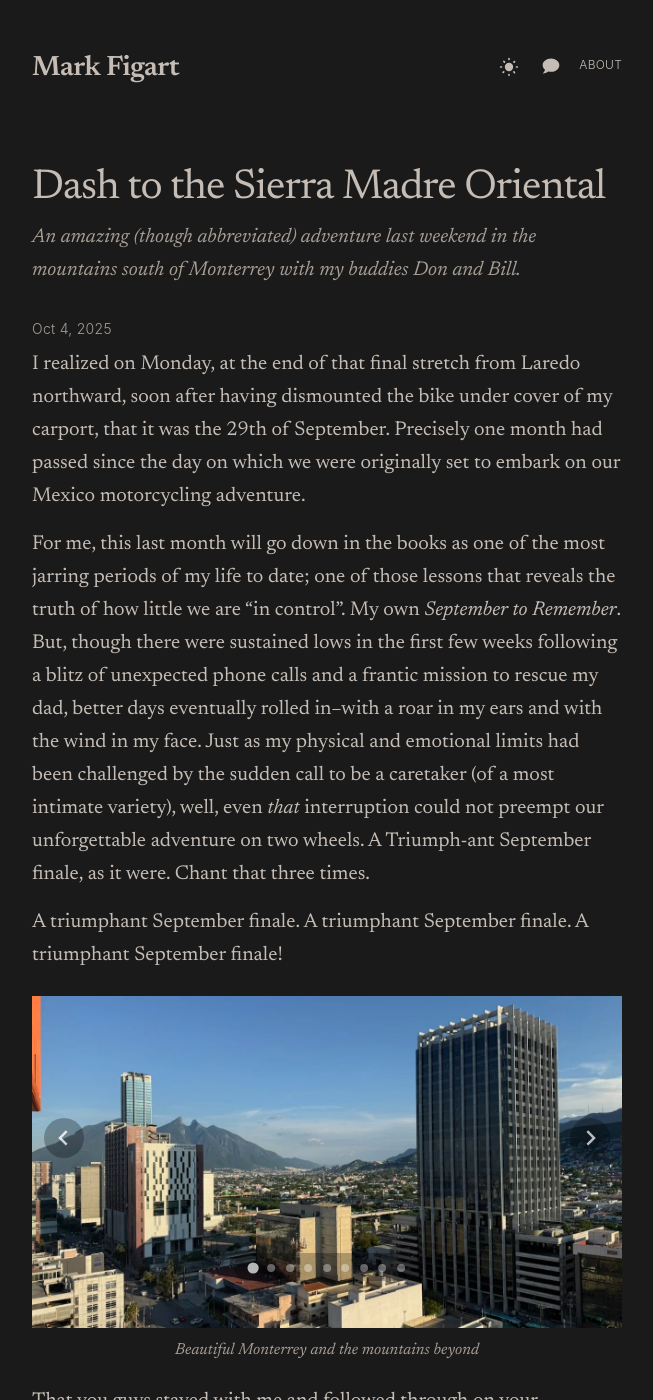
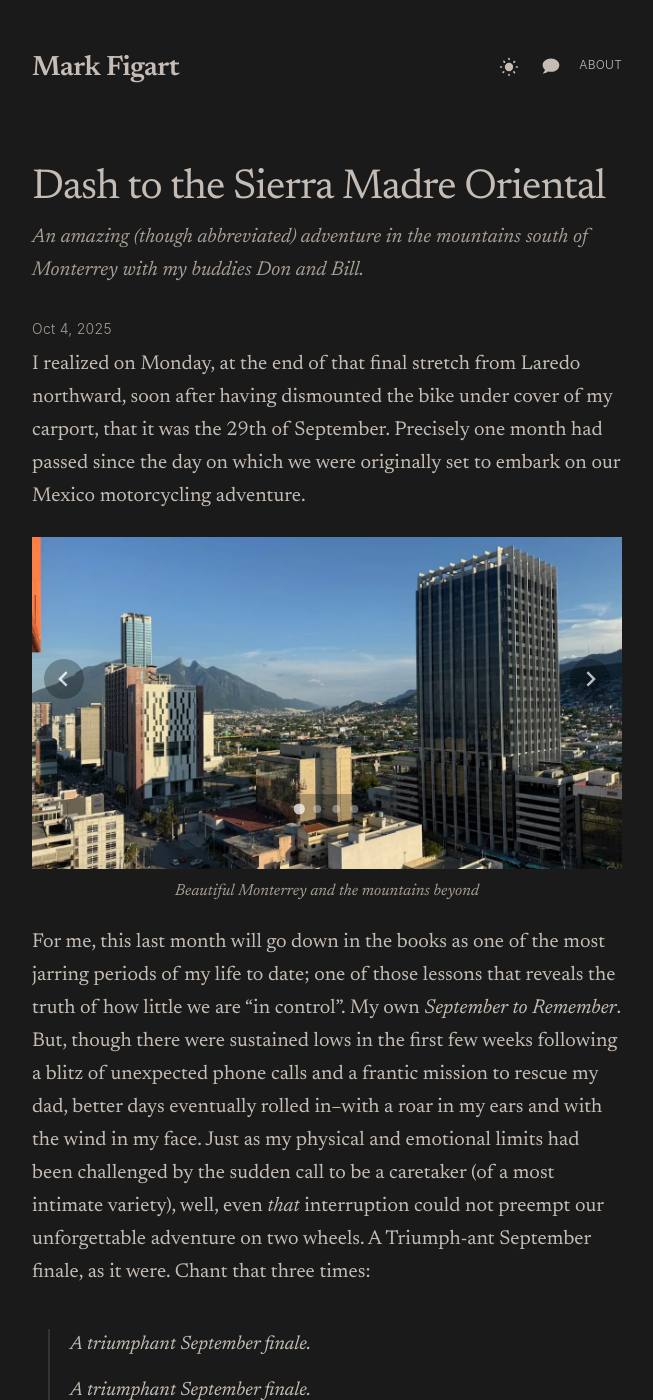
Before and after one commit to figart/60, a Jekyll site: the page built from _posts/2025-10-04-dash-to-mexico.md, in a window 1280 px wide and 1400 px high. Shown: the whole window, without its empty margins (313-966 px from the left). Built offline with Jekyll 4.4.1, drawn with Linux system fonts in a browser that asks for light colours; some of the changed text lies outside the part shown.

Commit message:
mexico ride update

```diff
--- a/_posts/2025-10-04-dash-to-mexico.md
+++ b/_posts/2025-10-04-dash-to-mexico.md
@@ -3,36 +3,44 @@ layout: post
 title: "Dash to the Sierra Madre Oriental"
 date: 2025-10-04
 image: /assets/images/los-tres-amigos-linares.webp
-subtitle: An amazing (though abbreviated) adventure last weekend in the mountains south of Monterrey with my buddies Don and Bill.
+subtitle: An amazing (though abbreviated) adventure in the mountains south of Monterrey with my buddies Don and Bill.
 ---
 
 I realized on Monday, at the end of that final stretch from Laredo northward, soon after having dismounted the bike under cover of my carport, that it was the 29th of September. Precisely one month had passed since the day on which we were originally set to embark on our Mexico motorcycling adventure.
-
-For me, this last month will go down in the books as one of the most jarring periods of my life to date; one of those lessons that reveals the truth of how little we are "in control". My own _September to Remember_. But, though there were sustained lows in the first few weeks following a blitz of unexpected phone calls and a frantic mission to rescue my dad, better days eventually rolled in–with a roar in my ears and with the wind in my face. Just as my physical and emotional limits had been challenged by the sudden call to be a caretaker (of a most intimate variety), well, even _that_ interruption could not preempt our unforgettable adventure on two wheels. A Triumph-ant September finale, as it were. Chant that three times.
-
-A triumphant September finale.
-A triumphant September finale.
-A triumphant September finale!
 
 ![Beautiful Monterrey and the mountains beyond](/assets/images/sierra-madre-oriental-2025/beautiful-monterrey-and-the-mountains-beyond.webp)
 ![Chill with Bill](/assets/images/sierra-madre-oriental-2025/chill-with-bill.webp)
 ![Don and Mark](/assets/images/sierra-madre-oriental-2025/don-and-mark.webp)
 ![Don and Mark with motos](/assets/images/sierra-madre-oriental-2025/don-and-mark-with-motos.webp)
+
+For me, this last month will go down in the books as one of the most jarring periods of my life to date; one of those lessons that reveals the truth of how little we are "in control". My own _September to Remember_. But, though there were sustained lows in the first few weeks following a blitz of unexpected phone calls and a frantic mission to rescue my dad, better days eventually rolled in–with a roar in my ears and with the wind in my face. Just as my physical and emotional limits had been challenged by the sudden call to be a caretaker (of a most intimate variety), well, even _that_ interruption could not preempt our unforgettable adventure on two wheels. A Triumph-ant September finale, as it were. Chant that three times:
+
+> A triumphant September finale.
+>
+> A triumphant September finale.
+>
+> A triumphant September finale!
+
 ![Hangin with Bill at dinner](/assets/images/sierra-madre-oriental-2025/hangin-with-bill-at-dinner.webp)
 ![La Paloma Blanca in Santiago](/assets/images/sierra-madre-oriental-2025/la-paloma-blanca-in-santiago.webp)
 ![Scenery](/assets/images/sierra-madre-oriental-2025/scenery.webp)
 ![Taking pics along the way](/assets/images/sierra-madre-oriental-2025/taking-pics-along-the-way.webp)
 ![Through the valley](/assets/images/sierra-madre-oriental-2025/through-the-valley.webp)
 
-That you guys stayed with me and followed through on your expressed intent to accompany me across the frontera—despite my having pulled the plug once already at such an inconvenient hour, and despite my not having helped you avoid my own fate of losing my permit deposit—that the three of us, after all that, _still_ knocked out a badass four-day, fifteen-hundred-mile ride through foreign lands that welcomed and challenged each of us in one way or another... Well, that's just cool.
+To Don and Bill:
 
-Gracias, caballeros. With two finer gentlemen I could not have ridden. For me, a most memorable and healing experience. Proof that good things happen.
+> That you guys stayed with me and followed through on your expressed intent to accompany me across the frontera—despite my having pulled the plug once already at such an inconvenient hour, and despite my not having helped you avoid my own fate of losing my permit deposit—that the three of us, after all that, _still_ knocked out a badass four-day, fifteen-hundred-mile ride through foreign lands that welcomed and challenged each of us in one way or another... Well, that's just cool.
+>
+> Gracias, caballeros. With two finer gentlemen I could not have ridden. For me, a most memorable and healing experience. Proof that good things happen.
+>
+> May your tank never run empty,
+>
+> Your tires always have tread.
+>
+> Your socks always be numbered,
+>
+> With a voice in your head.
+>
+> "Car up!"
 
-May your tank never run empty,
-Your tires always have tread.
-Your socks always be numbered,
-With a voice in your head.
-
-"Car up!"
-
-![Los tres amigos](/assets/images/los-tres-amigos-linares.webp)
+![Los tres amigos](/assets/images/sierra-madre-oriental-2025/los-tres-amigos-linares.webp)
```
Also changed, not shown: assets/images/sierra-madre-oriental-2025/los-tres-amigos-linares.webp (renamed from assets/images/los-tres-amigos-linares.webp), 1 other file.
